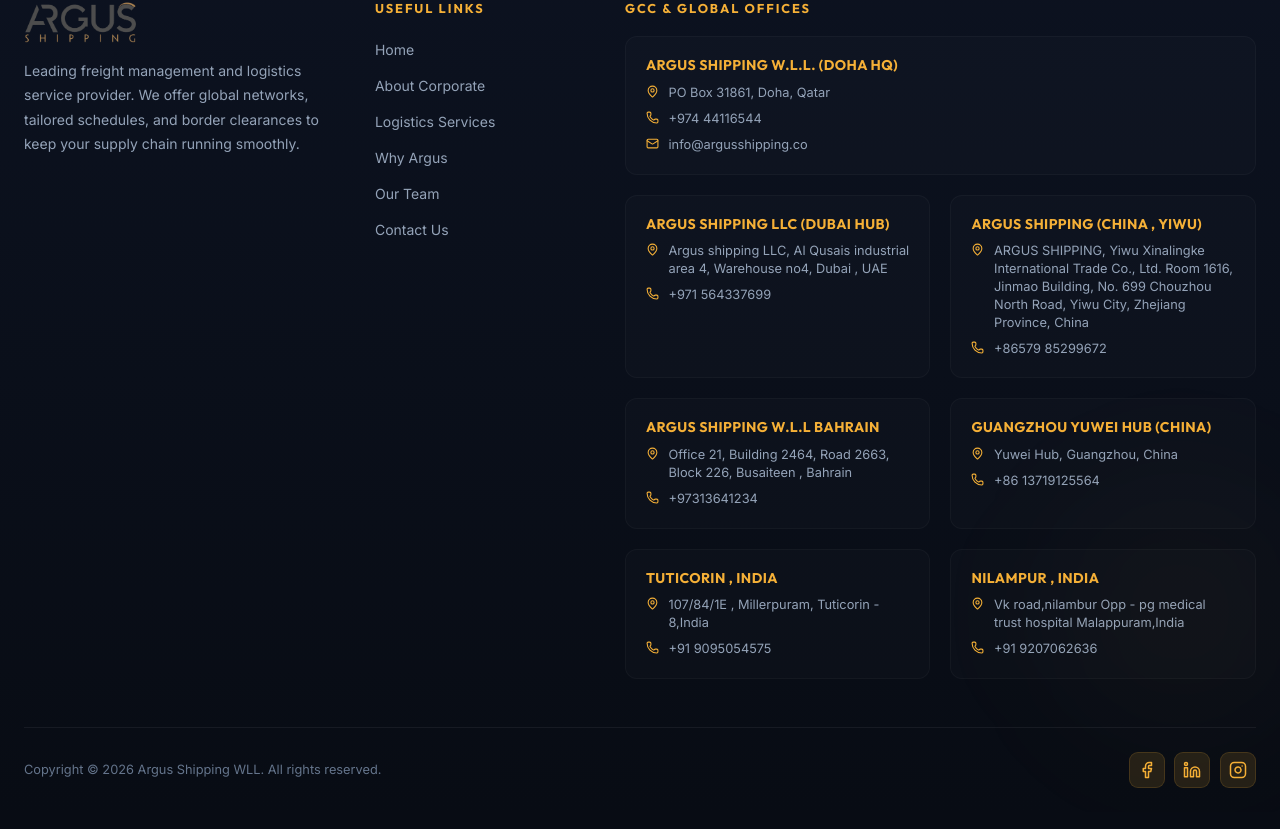
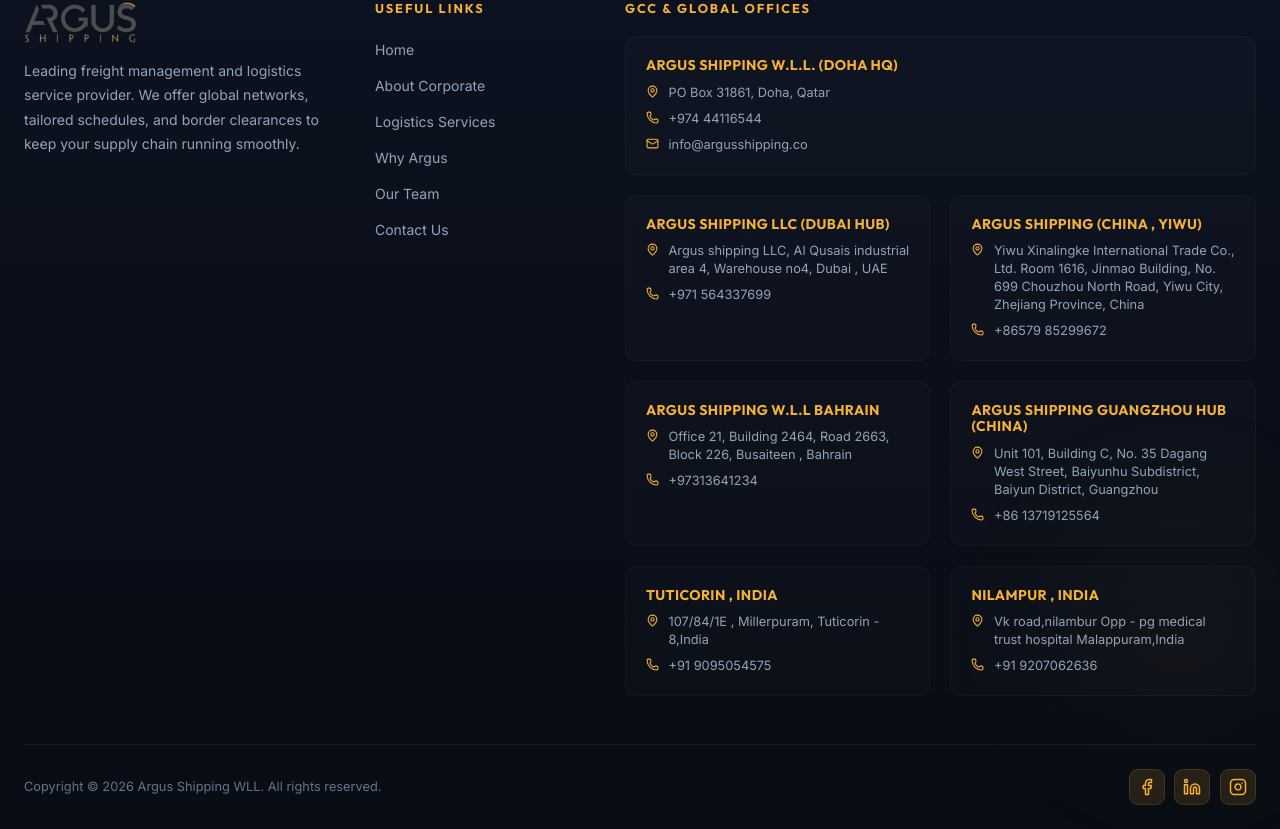
Before and after one commit to ambruse/Argus_freight, a React (Vite) app: page / in a window 1280 px wide. Shown: the part 4629-5458 px from the top of the page. Built offline with nearby package versions, Linux system fonts and the light colour scheme.

Commit message:
1.2009.00.9

```diff
--- a/src/App.jsx
+++ b/src/App.jsx
@@ -197,7 +197,7 @@
                   <div className="location-details-list">
                     <span className="location-detail-item">
                       <MapPin size={13} />
-                      <span>PO Box 31861, Doha, Qatar</span>
+                      <a href="https://maps.app.goo.gl/DzzoydGjMrxuLGyTA">PO Box 31861, Doha, Qatar</a>
                     </span>
                     <span className="location-detail-item">
                       <Phone size={13} />
@@ -215,7 +215,7 @@
                   <div className="location-details-list">
                     <span className="location-detail-item">
                       <MapPin size={13} />
-                      <span>Argus shipping LLC, Al Qusais industrial area 4, Warehouse no4, Dubai , UAE</span>
+                      <a href="https://maps.app.goo.gl/s8U7472GjTtkFcwB7">Argus shipping LLC, Al Qusais industrial area 4, Warehouse no4, Dubai , UAE</a>
                     </span>
                     <span className="location-detail-item">
                       <Phone size={13} />
@@ -229,7 +229,7 @@
                   <div className="location-details-list">
                     <span className="location-detail-item">
                       <MapPin size={13} />
-                      <span>ARGUS SHIPPING, Yiwu Xinalingke International Trade Co., Ltd. Room 1616, Jinmao Building, No. 699 Chouzhou North Road, Yiwu City, Zhejiang Province, China </span>
+                      <a href="https://maps.app.goo.gl/Px3uwdUdALhsjQ8YA">Yiwu Xinalingke International Trade Co., Ltd. Room 1616, Jinmao Building, No. 699 Chouzhou North Road, Yiwu City, Zhejiang Province, China </a>
                     </span>
                     <span className="location-detail-item">
                       <Phone size={13} />
@@ -243,7 +243,7 @@
                   <div className="location-details-list">
                     <span className="location-detail-item">
                       <MapPin size={13} />
-                      <span>Office 21, Building 2464, Road 2663, Block 226, Busaiteen , Bahrain</span>
+                      <a href="https://maps.app.goo.gl/2uNuTu8JHas1GjwR8">Office 21, Building 2464, Road 2663, Block 226, Busaiteen , Bahrain</a>
                     </span>
                     <span className="location-detail-item">
                       <Phone size={13} />
@@ -253,11 +253,11 @@
                 </div>
 
                 <div className="footer-location-card">
-                  <h4 className="location-name">Guangzhou Yuwei Hub (China)</h4>
+                  <h4 className="location-name">ARGUS Shipping Guangzhou Hub (China)</h4>
                   <div className="location-details-list">
                     <span className="location-detail-item">
                       <MapPin size={13} />
-                      <span>Yuwei Hub, Guangzhou, China</span>
+                      <a href="https://maps.app.goo.gl/cbNtjkowDdjsaFGu6">Unit 101, Building C, No. 35 Dagang West Street, Baiyunhu Subdistrict, Baiyun District, Guangzhou</a>
                     </span>
                     <span className="location-detail-item">
                       <Phone size={13} />
@@ -271,7 +271,7 @@
                   <div className="location-details-list">
                     <span className="location-detail-item">
                       <MapPin size={13} />
-                      <span>107/84/1E , Millerpuram, Tuticorin - 8,India</span>
+                      <a href="https://maps.app.goo.gl/ab6KFSwup9Y9szyn9">107/84/1E , Millerpuram, Tuticorin - 8,India</a>
                     </span>
                     <span className="location-detail-item">
                       <Phone size={13} />
@@ -285,7 +285,7 @@
                   <div className="location-details-list">
                     <span className="location-detail-item">
                       <MapPin size={13} />
-                      <span>Vk road,nilambur Opp - pg medical trust hospital Malappuram,India</span>
+                      <a href="https://maps.app.goo.gl/qUT9kmfmVcK9Nn9CA">Vk road,nilambur Opp - pg medical trust hospital Malappuram,India</a>
                     </span>
                     <span className="location-detail-item">
                       <Phone size={13} />
```
Also changed, not shown: 56 other files (tests, documents, lock files or other folders).
